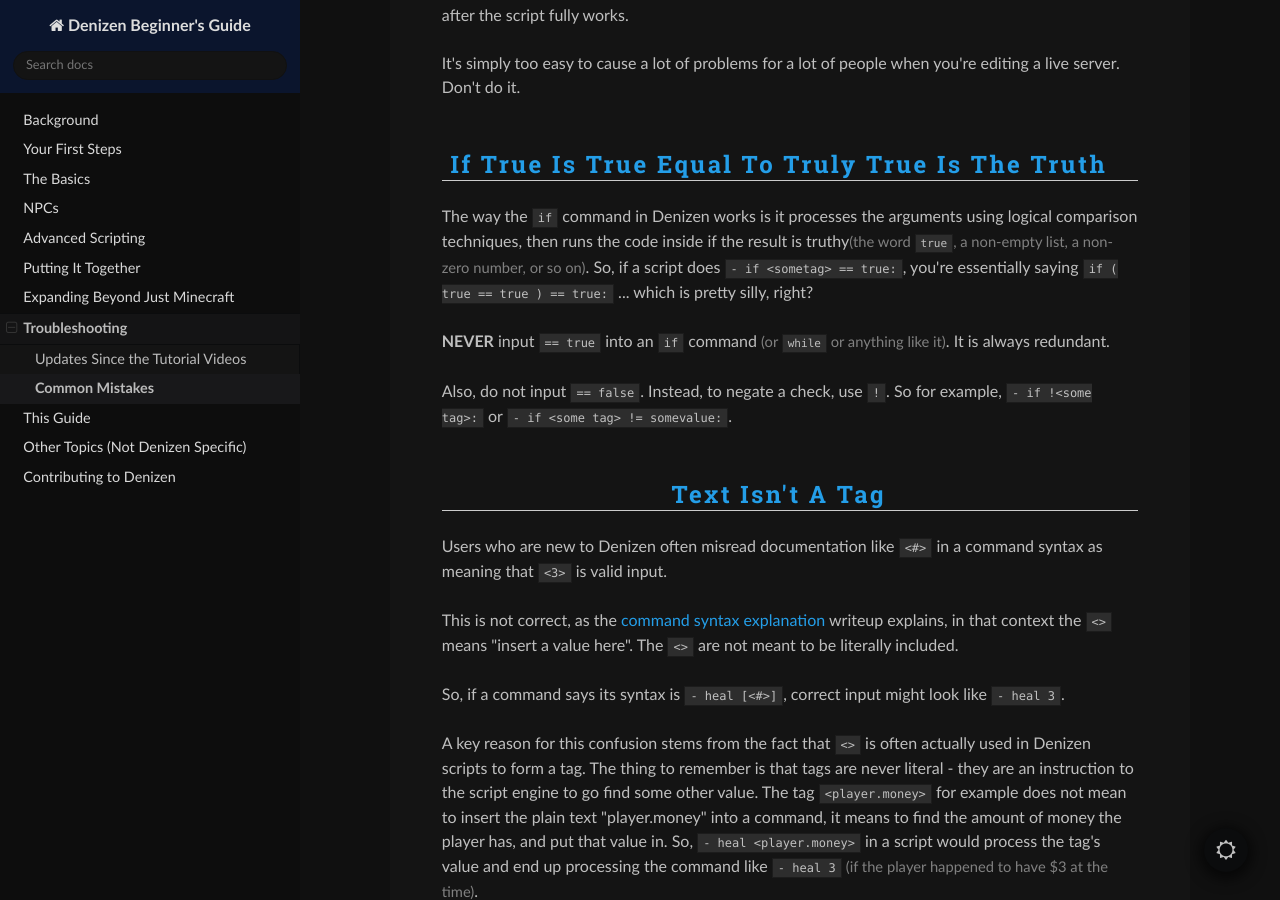
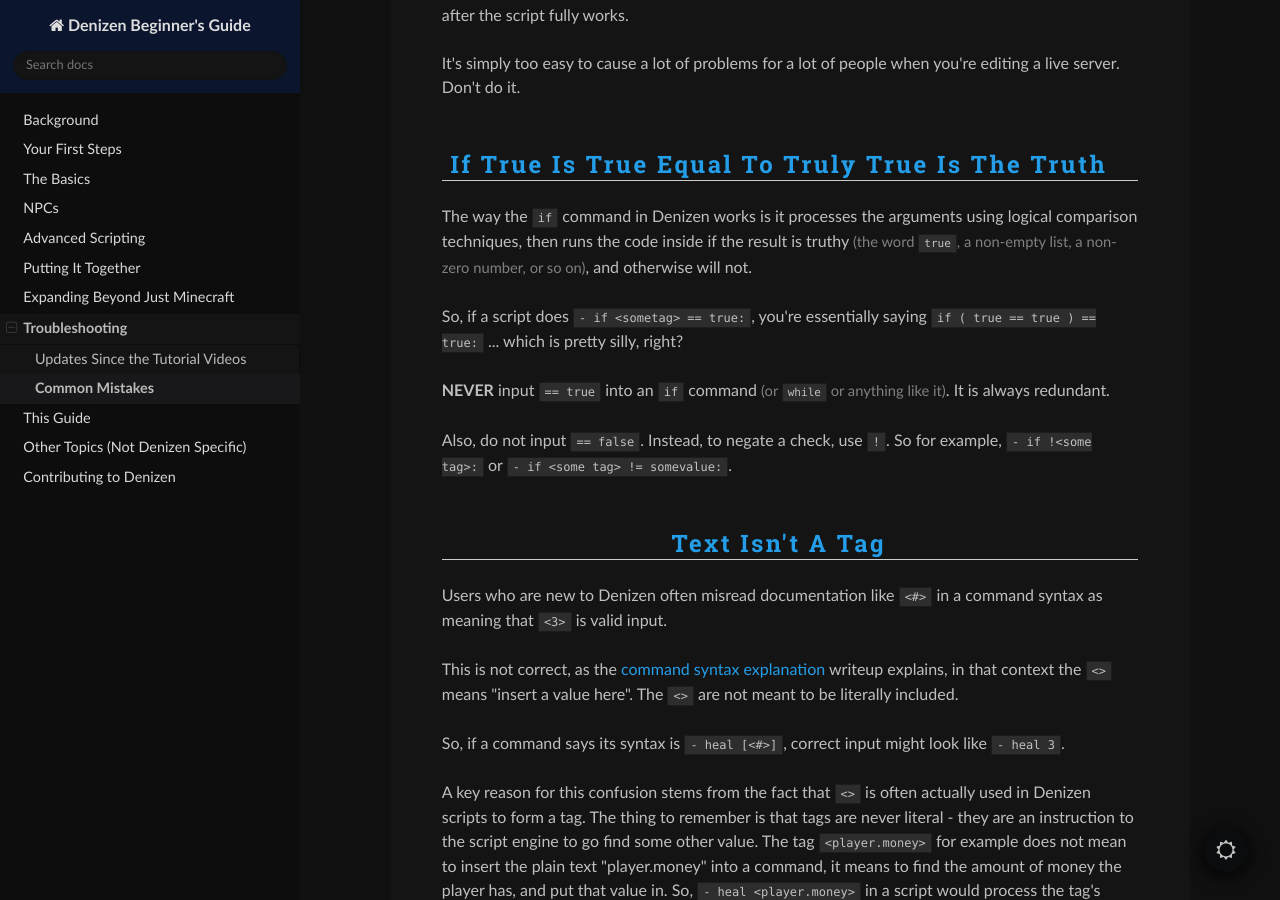
Before and after one commit to DenizenScript/Denizen-Beginners-Guide, a Sphinx documentation site: the page built from source/guides/troubleshooting/common-mistakes.md, in a window 1280 px wide and 900 px high, scrolled down 11920 px. Built offline with Sphinx 7.4.7 and the Read the Docs theme 3.1.0, drawn with Linux system fonts in a browser that asks for light colours.

Commit message:
fix the fixed fix

```diff
--- a/source/guides/troubleshooting/common-mistakes.md
+++ b/source/guides/troubleshooting/common-mistakes.md
@@ -300,7 +300,8 @@ It's simply too easy to cause a lot of problems for a lot of people when you're
 
 ### If True Is True Equal To Truly True Is The Truth
 
-The way the `if` command in Denizen works is it processes the arguments using logical comparison techniques, then runs the code inside if the result is truthy<span class="parens">(the word `true`, a non-empty list, a non-zero number, or so on)</span>.
+The way the `if` command in Denizen works is it processes the arguments using logical comparison techniques, then runs the code inside if the result is truthy <span class="parens">(the word `true`, a non-empty list, a non-zero number, or so on)</span>, and otherwise will not.
+
 So, if a script does `- if <sometag> == true:`, you're essentially saying `if ( true == true ) == true:` ... which is pretty silly, right?
 
 **NEVER** input `== true` into an `if` command <span class="parens">(or `while` or anything like it)</span>. It is always redundant.
```
